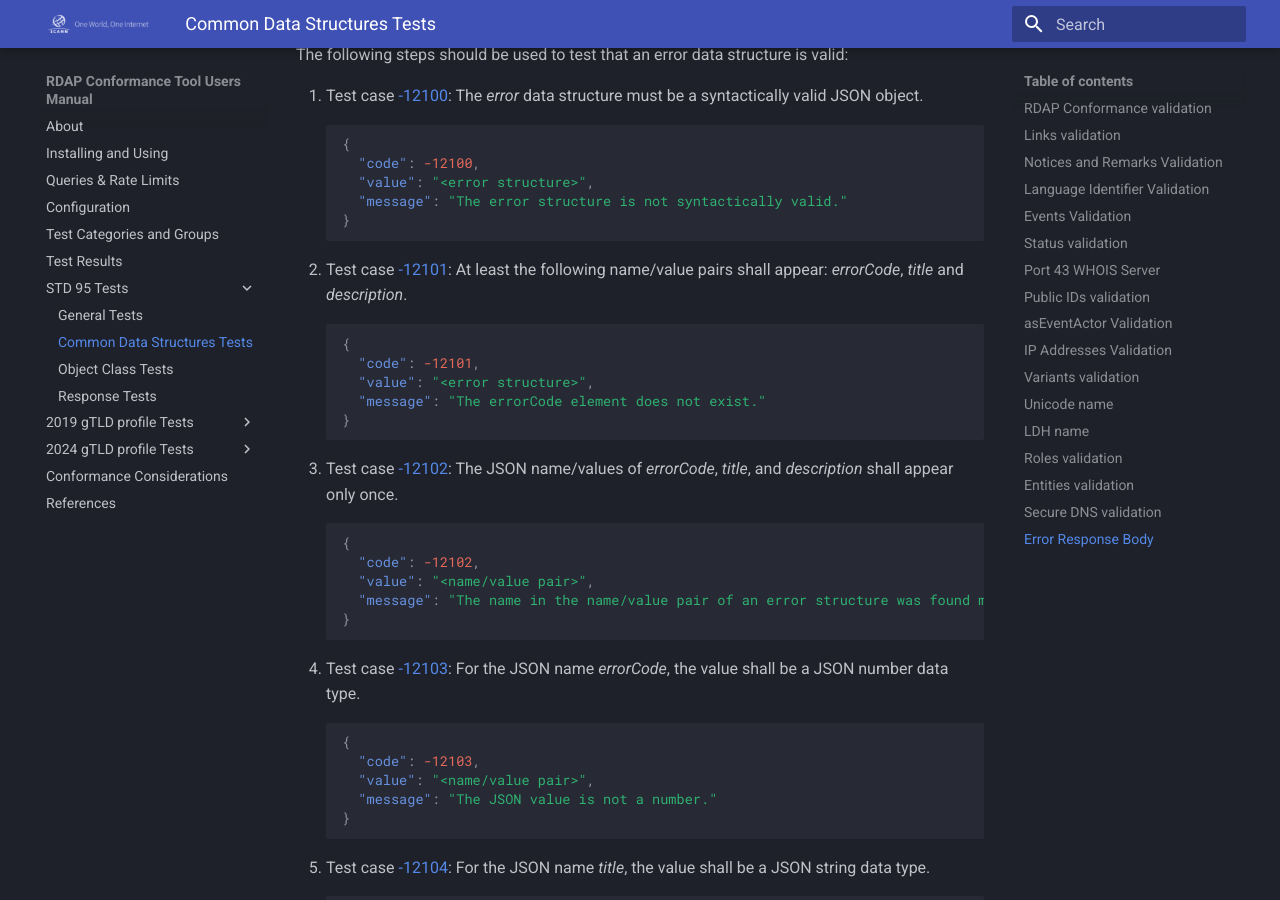
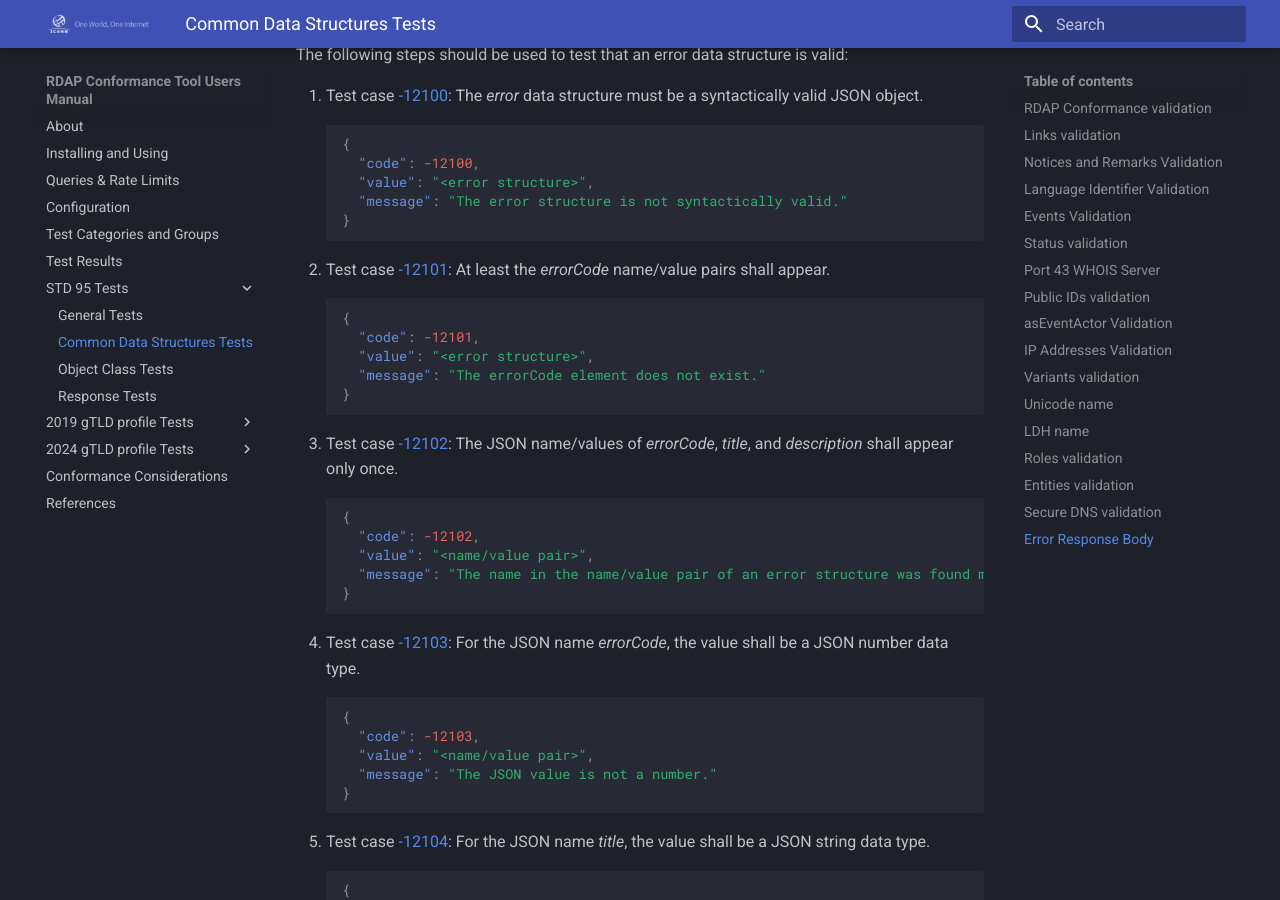
Before and after one commit to icann/rdap-conformance-tool, an MkDocs documentation site: the page built from docs/std_95/common_structures.md, in a window 1280 px wide and 900 px high, scrolled down 28369 px. Built offline with MkDocs 1.6.1 and Material for MkDocs 9.7.7, drawn with Linux system fonts in a browser that asks for light colours.

Commit message:
fix: description text

````diff
--- a/docs/std_95/common_structures.md
+++ b/docs/std_95/common_structures.md
@@ -1187,7 +1187,7 @@
   "message": "The error structure is not syntactically valid."
 }
 ```
-2. Test case [-12101](#id-testCase-12101){ #id-testCase-12101 }: At least the following name/value pairs shall appear: _errorCode_, _title_ and _description_.
+2. Test case [-12101](#id-testCase-12101){ #id-testCase-12101 }: At least the _errorCode_ name/value pairs shall appear.
 ``` json
 {
   "code": -12101,
````
